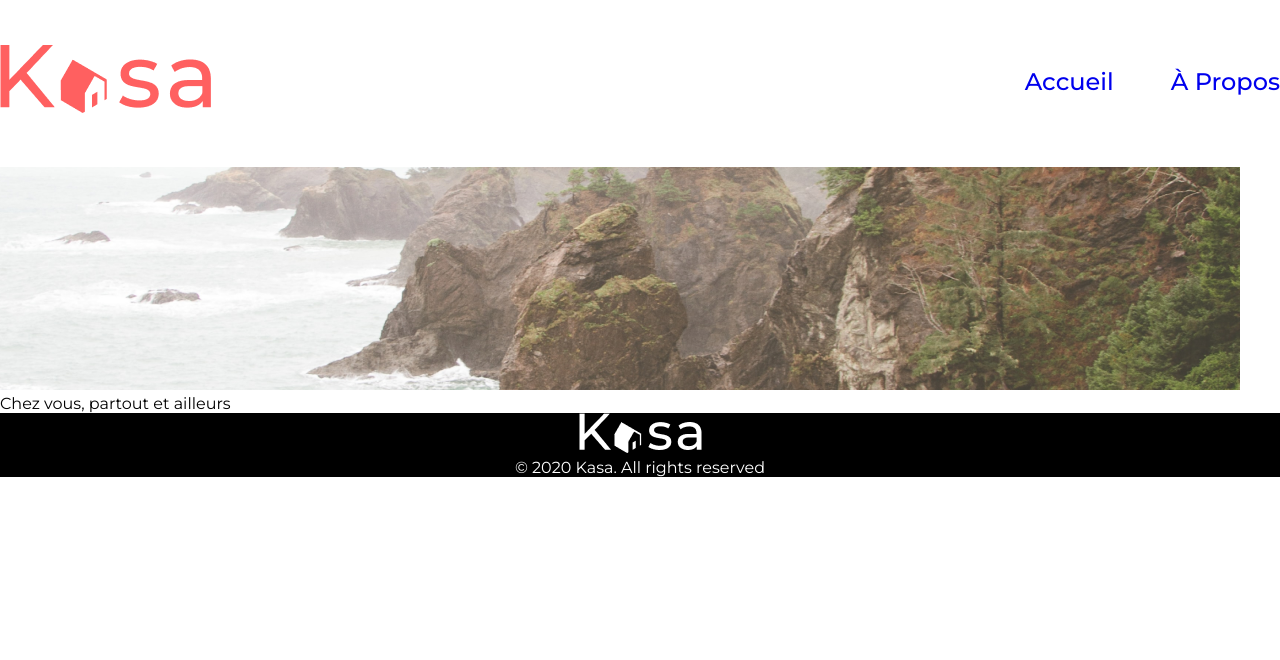
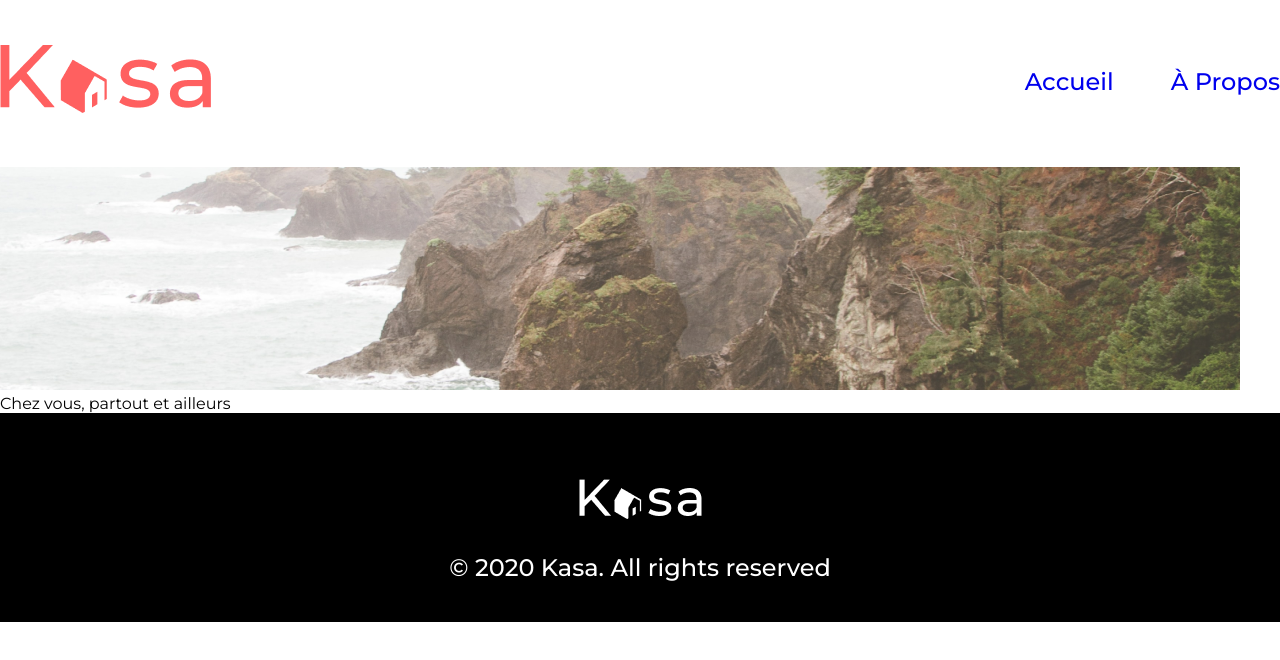
Before and after one commit to Maxb06/P11-Kasa, a React (Create React App) app: page / in a window 1280 px wide. Shown: the top 660 px of the page. Built offline with nearby package versions, Linux system fonts and the light colour scheme.

Commit message:
style : mise en page footer

```diff
--- a/src/components/Footer/Footer.jsx
+++ b/src/components/Footer/Footer.jsx
@@ -1,12 +1,13 @@
 import FooterLogo from '../../assets/FooterLogo.png';
+import styles from './Footer.module.scss';
 const Footer = () => {
   return (
-    <footer className="footer" style={{ backgroundColor: 'black', display: 'flex', justifyContent: 'center', flexDirection: 'column', alignItems: 'center' }} >
-      <div className="logo">
+    <footer className={styles.footer}>
+      <div className={styles.logo}>
         <img src={FooterLogo} alt="Footer Kasa" />
       </div>
       <div>
-        <p style={{ color: 'white' }}>© 2020 Kasa. All rights reserved</p>
+        <p>© 2020 Kasa. All rights reserved</p>
       </div>
     </footer>
   );
--- /dev/null
+++ b/src/components/Footer/Footer.module.scss
@@ -0,0 +1,18 @@
+.footer {
+    background-color: black;
+    display: flex;
+    flex-direction: column;
+    align-items: center;
+    height: 209px;
+    gap: 28.5px;
+
+    .logo {
+        margin-top: 66px;
+    }
+
+    p {
+        color: white;
+        font-size: 24px;
+        font-weight: 500;
+    }
+}
```
